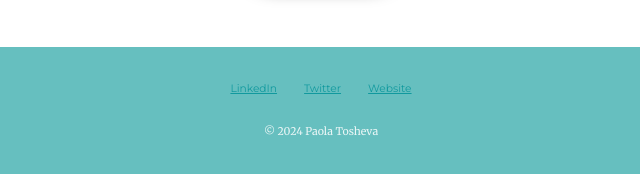
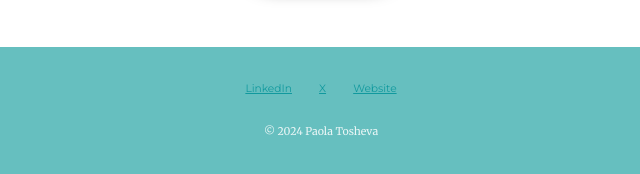
Before and after one commit to fearlessreality/CV, a plain HTML site: page index.html in a window 1280 px wide. Shown: the part 2619-2793 px from the top of the page, 319-959 px from the left. Drawn offline with Linux system fonts and the light colour scheme.

Commit message:
Update index.html

```diff
--- a/index.html
+++ b/index.html
@@ -55,7 +55,7 @@
 <div class="bottom-container">
     <!-- <table> -->
     <a class="footer-link" href="https://www.linkedin.com/">LinkedIn</a>
-    <a class="footer-link" href="https://twitter.com/">Twitter</a>
+    <a class="footer-link" href="https://twitter.com/">X</a>
     <a class="footer-link" href="https://www.appbrewery.co/">Website</a>
     <p class="footer-link2">© 2024 Paola Tosheva</p>
     <!--  @ The App Brewery. -->
```
